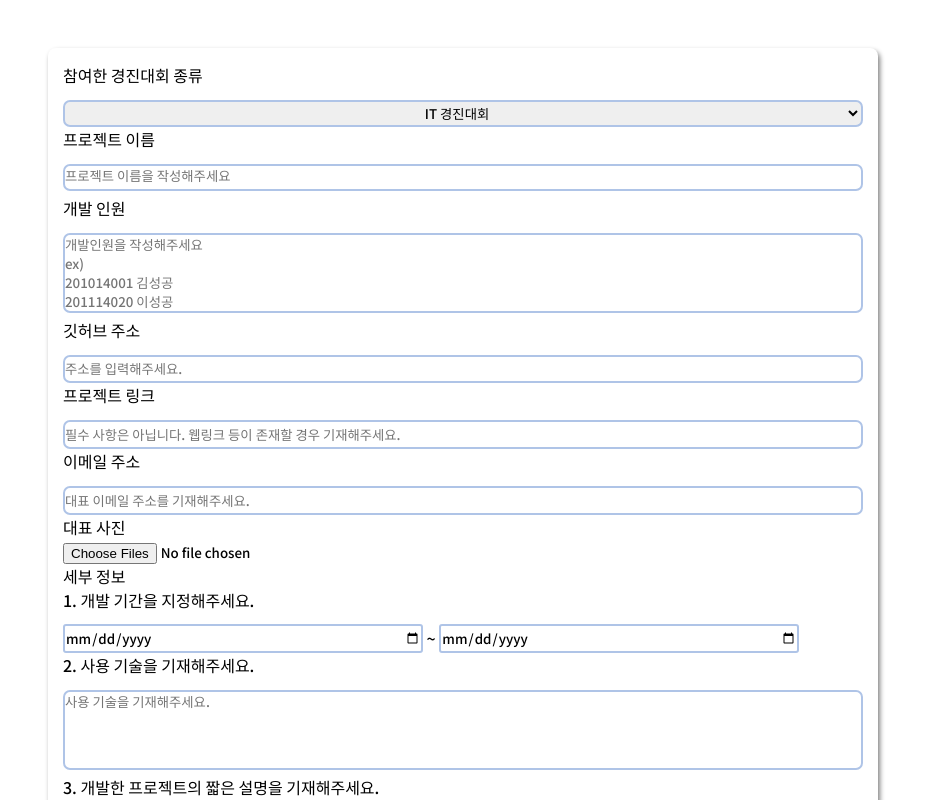
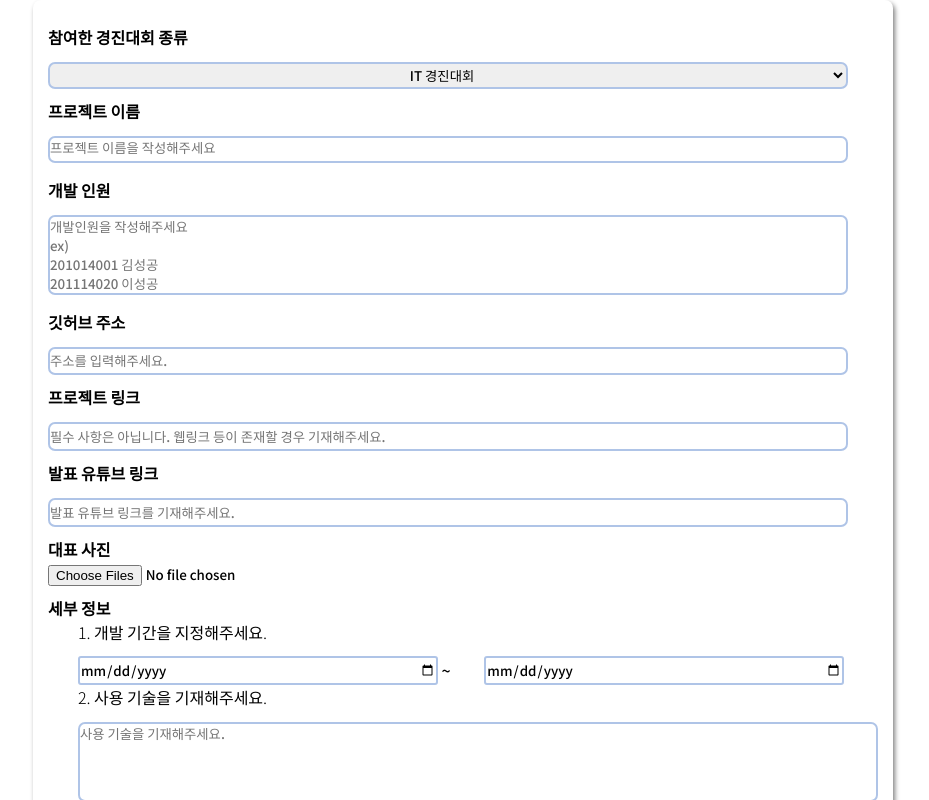
Before and after one commit to eunjung0613/ContestCollection-Web, a React (Create React App) app: page /write in a window 1280 px wide. Shown: the whole page, without its empty margins (177-1106 px from the left). Built offline with nearby package versions, Linux system fonts and the light colour scheme.

Commit message:
[#25]complete form page

```diff
--- a/src/components/WriteCard/index.tsx
+++ b/src/components/WriteCard/index.tsx
@@ -1,88 +1,158 @@
 /** @jsxImportSource @emotion/react */
 
-import { IService } from "assets/serviceList";
 import { css, Theme } from "@emotion/react";
+import React, { useState } from "react";
 
 function WriteCard() {
-  const category = {
+  const category2 = {
     IT: "IT",
     SW: "SW",
     MC: "미디어컨텐츠",
   };
 
+  const [values, setValues] = useState({
+    name: "",
+    summary: "",
+    category: [],
+    img: "",
+    people: "",
+    calendar: "",
+    calendar2: "",
+    githubLink: "",
+    youtubeLink: "",
+    serviceLink: "",
+    skills: [],
+  });
+
+  const handleChange = (event: any) => {
+    const { name, value } = event.target;
+    setValues({ ...values, [name]: value });
+  };
+  const handleOnSubmit = (e: React.FormEvent) => {
+    console.log(values);
+    e.preventDefault();
+    window.location.replace("/");
+  };
+
   return (
     <div css={mainwrap}>
-      <form css={formwrap} method="post" action="">
-        <p>참여한 경진대회 종류 </p>
-        <select css={select} required>
-          <option value={category.IT}>IT 경진대회</option>
-          <option value={category.SW}>소프트웨어 경진대회</option>
-          <option value={category.MC}>미디어컨텐츠 경진대회</option>
+      <form css={formwrap} onSubmit={handleOnSubmit}>
+        <p css={p}>참여한 경진대회 종류 </p>
+        <select
+          css={select}
+          required
+          value={values.category}
+          name="category"
+          onChange={handleChange}
+        >
+          <option value={category2.IT}>IT 경진대회</option>
+          <option value={category2.SW}>소프트웨어 경진대회</option>
+          <option value={category2.MC}>미디어컨텐츠 경진대회</option>
         </select>
-        <p>프로젝트 이름</p>
+        <p css={p}>프로젝트 이름</p>
         <textarea
           placeholder="프로젝트 이름을 작성해주세요"
           css={projectName}
           required
+          value={values.name}
+          name="name"
+          onChange={handleChange}
         ></textarea>
-        <p>개발 인원</p>
+        <p css={p}>개발 인원</p>
         <textarea
           placeholder="개발인원을 작성해주세요&#13;&#10;ex)&#13;&#10;201014001 김성공&#13;&#10;201114020 이성공"
           css={textArea}
-          required
+          value={values.people}
+          name="people"
+          onChange={handleChange}
         ></textarea>
-        <p>깃허브 주소</p>
+        <p css={p}>깃허브 주소</p>
         <input
           placeholder="주소를 입력해주세요."
           type="url"
           css={github}
           required
+          value={values.githubLink}
+          name="githubLink"
+          onChange={handleChange}
         ></input>
-        <p>프로젝트 링크</p>
+        <p css={p}>프로젝트 링크</p>
         <input
           placeholder="필수 사항은 아닙니다. 웹링크 등이 존재할 경우 기재해주세요."
           type="url"
           css={github}
+          value={values.serviceLink}
+          name="serviceLink"
+          onChange={handleChange}
         ></input>
-        <p>이메일 주소</p>
+
+        <p css={p}>발표 유튜브 링크</p>
         <input
-          placeholder="대표 이메일 주소를 기재해주세요."
-          type="email"
-          css={email}
+          placeholder="발표 유튜브 링크를 기재해주세요."
+          type="url"
+          css={youtube}
           required
+          value={values.youtubeLink}
+          name="youtubeLink"
+          onChange={handleChange}
         ></input>
-        <p>대표 사진</p>
+        <p css={p}>대표 사진</p>
         <input
           type="file"
           id="inputImage"
           multiple
           accept="image/*"
           required
+          value={values.img}
+          name="img"
+          onChange={handleChange}
         ></input>
-        <p>세부 정보</p>
-        <span>1. 개발 기간을 지정해주세요.</span>
+        <p css={p}>세부 정보</p>
+        <span css={span}>1. 개발 기간을 지정해주세요.</span>
         <div>
-          <input type="date" min="2010-01-01" css={date} required></input>
+          <input
+            type="date"
+            min="2010-01-01"
+            css={date}
+            required
+            value={values.calendar}
+            name="calendar"
+            onChange={handleChange}
+          ></input>
           &nbsp;~&nbsp;
-          <input type="date" min="2010-01-01" css={date} required></input>
+          <input
+            type="date"
+            min="2010-01-01"
+            css={date}
+            required
+            value={values.calendar2}
+            name="calendar2"
+            onChange={handleChange}
+          ></input>
         </div>
-        <span>2. 사용 기술을 기재해주세요.</span>
+        <span css={span}>2. 사용 기술을 기재해주세요.</span>
         <br />
         <textarea
           placeholder="사용 기술을 기재해주세요."
           css={useSkil}
           required
+          value={values.skills}
+          name="skills"
+          onChange={handleChange}
         ></textarea>
         <br />
-        <span>3. 개발한 프로젝트의 짧은 설명을 기재해주세요.</span>
+        <span css={span}>3. 개발한 프로젝트의 짧은 설명을 기재해주세요.</span>
         <br />
         <textarea
           placeholder="프로젝트에 대해 한 두문장으로 기재해주세요."
-          css={summary}
+          css={summarywrap}
           required
+          value={values.summary}
+          name="summary"
+          onChange={handleChange}
         ></textarea>
         <div css={submitbtnwrap}>
-          <input type="submit" value="작성 완료" css={submitbtn}></input>
+          <input type="submit" css={submitbtn} value="작성"></input>
         </div>
       </form>
     </div>
@@ -92,16 +162,16 @@ function WriteCard() {
 export default WriteCard;
 
 // 하기 css 차후 작성 예정
-const mainwrap = css`
+const mainwrap = (theme: Theme) => css`
   display: flex;
-  margin-top: 3rem;
 `;
 
-const formwrap = css`
+const formwrap = (theme: Theme) => css`
   margin: auto auto;
   padding: 15px;
   border-radius: 8px;
   box-shadow: 2px 3px 5px 0px gray;
+  background-color: ${theme.color.white};
 `;
 
 const select = css`
@@ -144,7 +214,7 @@ const github = css`
   margin-top: 0.8rem;
 `;
 
-const email = css`
+const youtube = css`
   box-sizing: border-box;
   border: solid 2px #afc4e7;
   border-radius: 7px;
@@ -161,6 +231,7 @@ const date = css`
   width: 22.5rem;
   height: 1.8rem;
   margin-top: 0.8rem;
+  margin-left: 30px;
 `;
 
 const useSkil = css`
@@ -171,9 +242,10 @@ const useSkil = css`
   width: 50rem;
   height: 5rem;
   margin-top: 0.8rem;
+  margin-left: 30px;
 `;
 
-const summary = css`
+const summarywrap = css`
   box-sizing: border-box;
   border: solid 2px #afc4e7;
   border-radius: 7px;
@@ -181,6 +253,7 @@ const summary = css`
   width: 50rem;
   height: 3rem;
   margin-top: 0.8rem;
+  margin-left: 30px;
 `;
 
 const submitbtnwrap = css`
@@ -193,3 +266,13 @@ const submitbtn = (theme: Theme) => css`
   box-shadow: 2px 3px 5px 0px;
   background-color: #afc4e7;
 `;
+
+const p = (theme: Theme) => css`
+  font-weight: ${theme.fontWeight.bold};
+  margin-top: 10px;
+`;
+
+const span = (theme: Theme) => css`
+  font-weight: ${theme.fontWeight.light};
+  margin-left: 30px;
+`;
```
